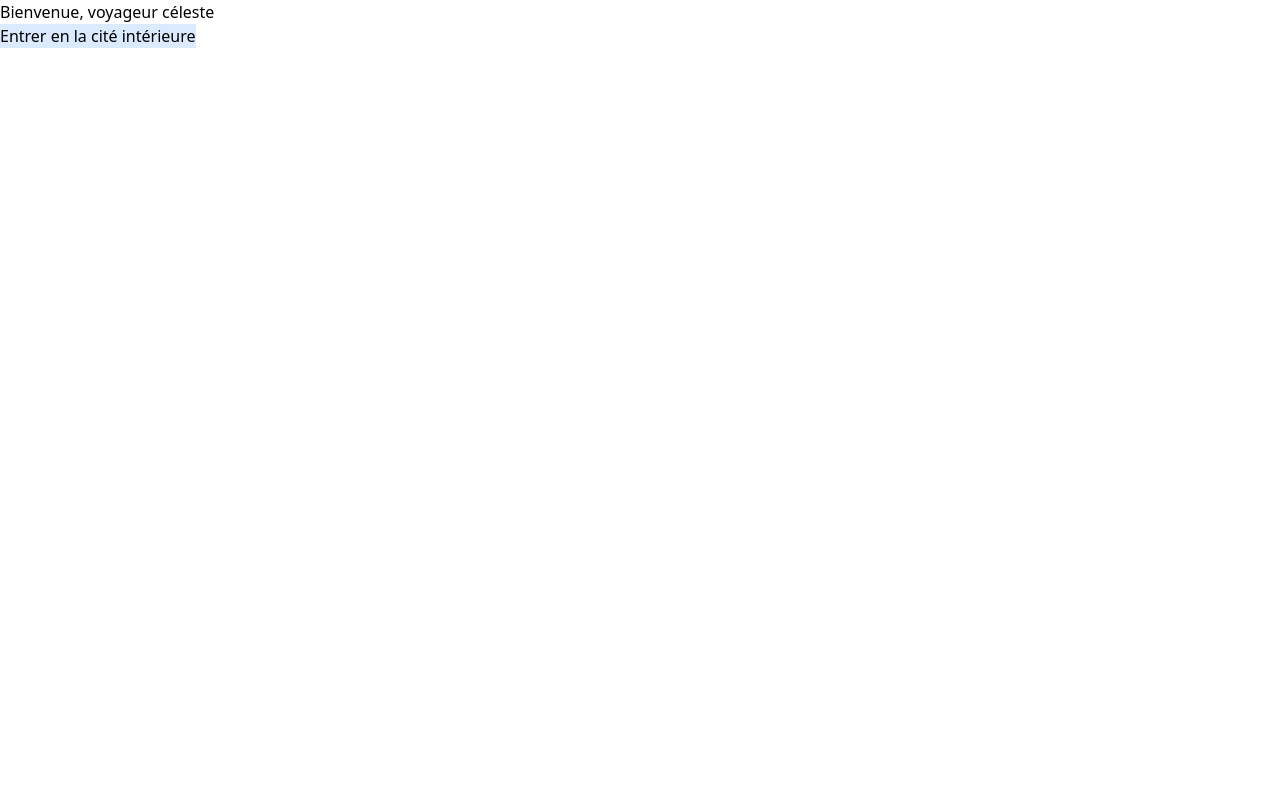
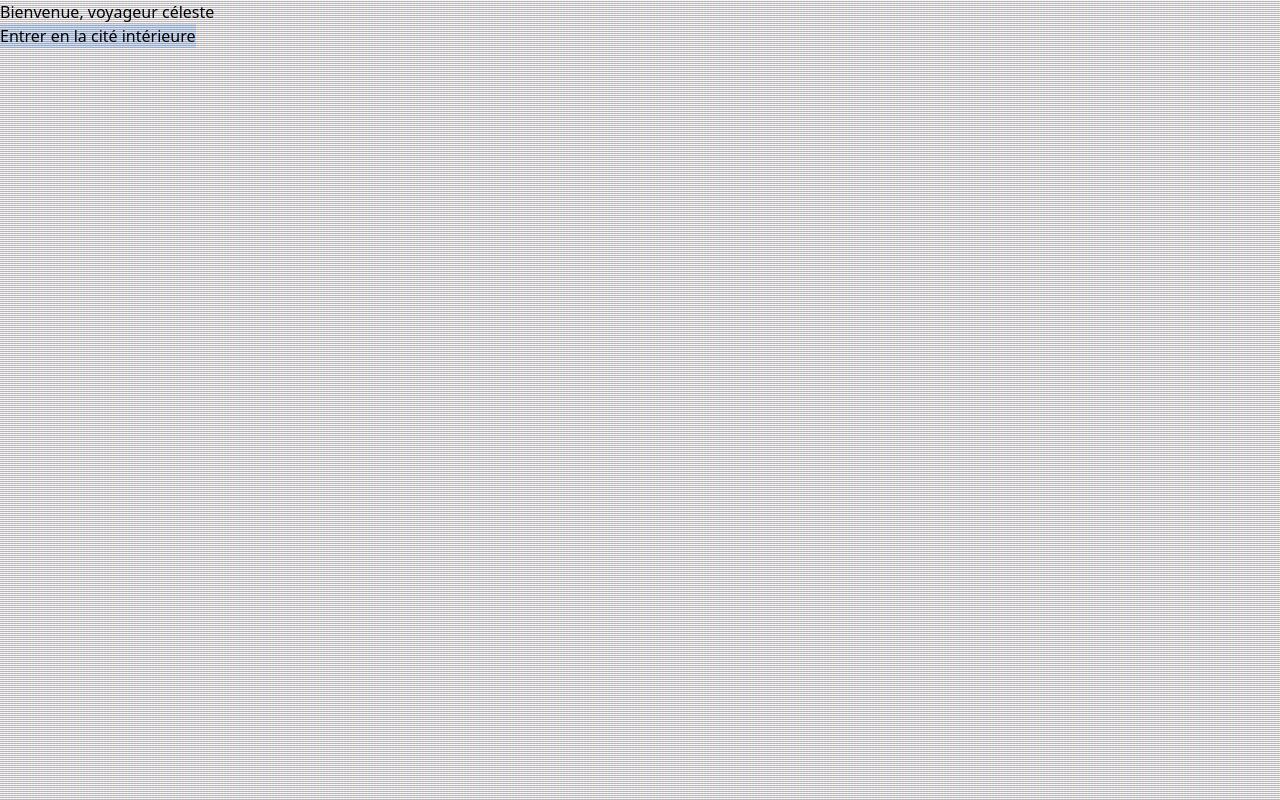
Before and after one commit to naguiagahnim/agahnim-website, a React (Vite) app: page / in a window 1280 px wide. Built offline with nearby package versions, Linux system fonts and the light colour scheme.

Commit message:
wip crt but need to fix those weird lines on the right

```diff
--- a/src/App.tsx
+++ b/src/App.tsx
@@ -6,9 +6,11 @@ export default function App() {
   const location = useLocation();
 
   return (
+    <div className="crt">
     <Routes location={location}>
       <Route path="/" element={<LandingPage/>} />
       <Route path="/home" element={<Home/>} />
     </Routes>
+    </div>
   );
 }
--- a/src/index.css
+++ b/src/index.css
@@ -1 +1,57 @@
 @import "tailwindcss";
+
+.crt::before {
+    content: " ";
+    display: block;
+    position: fixed;
+    top: 0;
+    left: 0;
+    bottom: 0;
+    right: 0;
+    background: linear-gradient(rgba(18, 16, 16, 0) 50%, rgba(0, 0, 0, 0.25) 50%), linear-gradient(90deg, rgba(255, 0, 0, 0.06), rgba(0, 255, 0, 0.02), rgba(0, 0, 255, 0.06));
+    z-index: 2;
+    background-size: 100% 2px, 3px 100%;
+    pointer-events: none;
+  }
+
+  @keyframes flicker {
+    0% {
+    opacity: 0.27861;
+    }
+    5% {
+    opacity: 0.34769;
+    }
+    10% {
+    opacity: 0.23604;
+    }
+    15% {
+    opacity: 0.10626;
+    }
+    20% {
+    opacity: 0.18128;
+    }
+    25% {
+    opacity: 0.10626;
+    }
+    30% {
+    opacity: 0.18128;
+    }
+    35% {
+    opacity: 0.23604;
+    }
+  }
+
+  .crt::after {
+    content: " ";
+    display: block;
+    position: fixed;
+    top: 0;
+    left: 0;
+    bottom: 0;
+    right: 0;
+    background: rgba(18, 16, 16, 0.1);
+    opacity: 0;
+    z-index: 2;
+    pointer-events: none;
+    animation: flicker 0.15s infinite;
+  }
```
